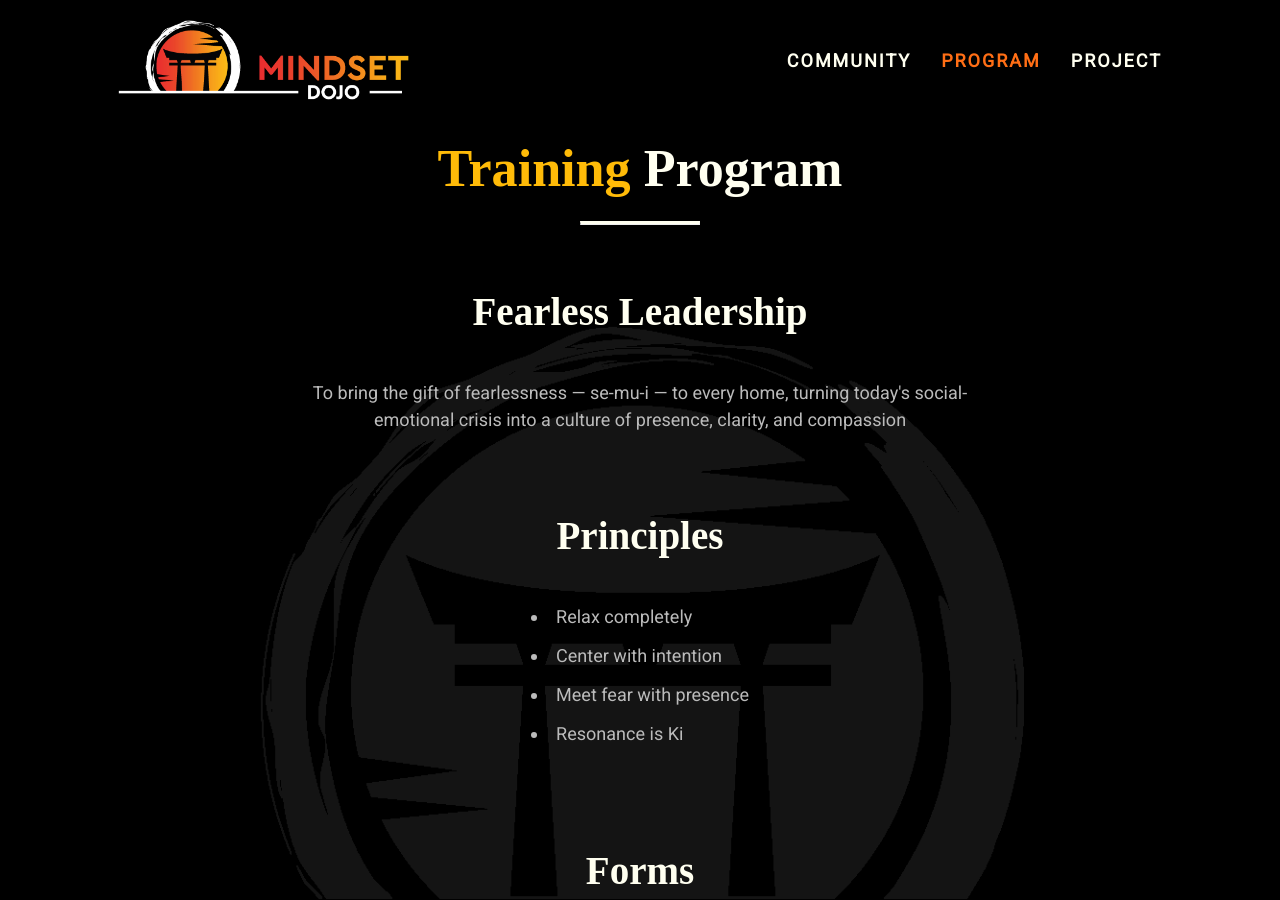
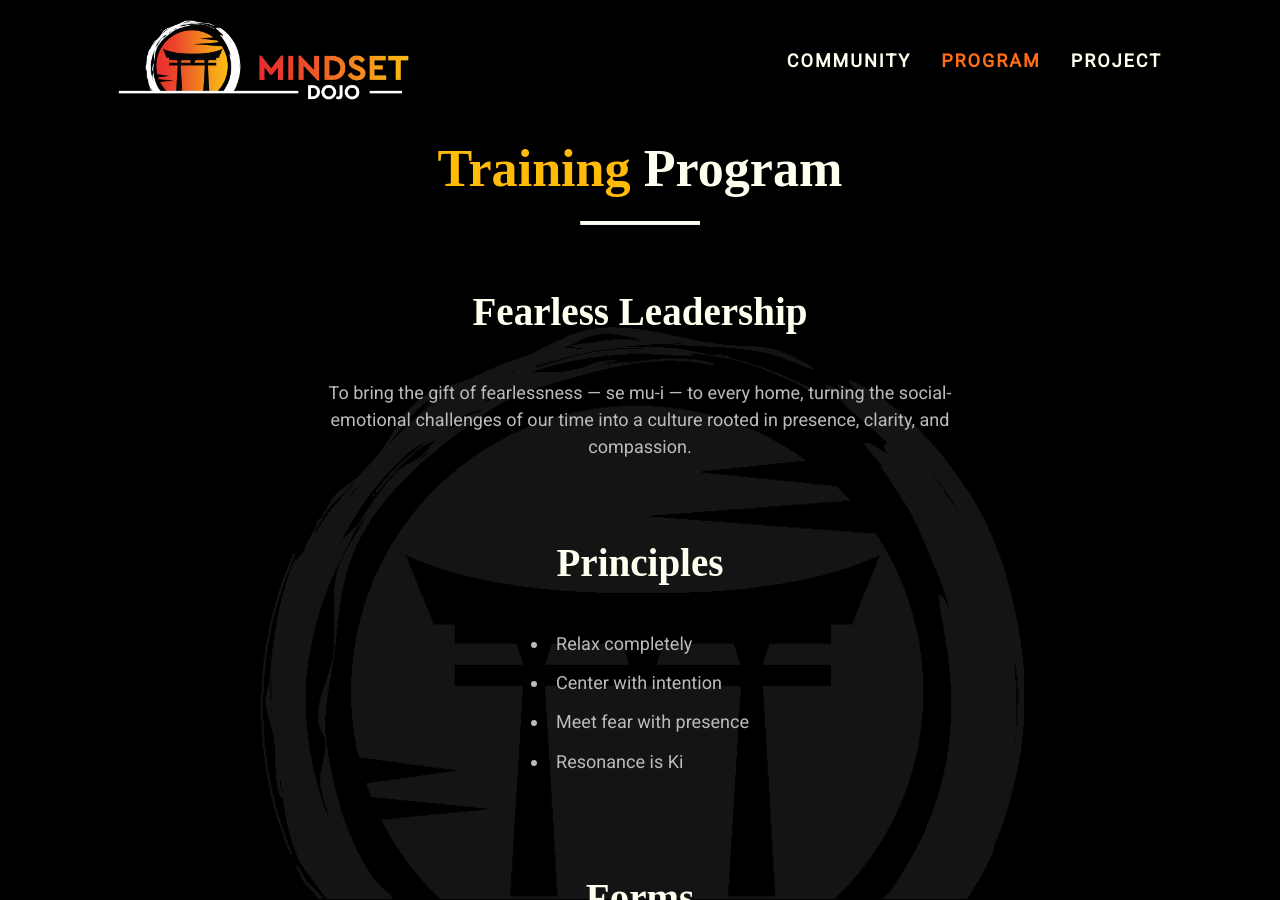
Before and after one commit to mindset-dojo/mindset-dojo.github.io, a Jekyll site: the page built from program.md, in a window 1280 px wide and 900 px high. Built offline with Jekyll 4.4.1, drawn with Linux system fonts in a browser that asks for light colours; some web fonts are replaced.

Commit message:
refactor(program): smooth out language.

```diff
--- a/_data/program.yaml
+++ b/_data/program.yaml
@@ -1,9 +1,9 @@
 ---
 mission: Fearless Leadership
 invitation: >-
-          To bring the gift of fearlessness — se-mu-i — to every home,
-          turning today's social-emotional crisis into a culture of
-          presence, clarity, and compassion
+          To bring the gift of fearlessness — se mu-i — to every home,
+          turning the social-emotional challenges of our time into
+          a culture rooted in presence, clarity, and compassion.
 principles:
   - label: Relax completely
   - label: Center with intention
```
